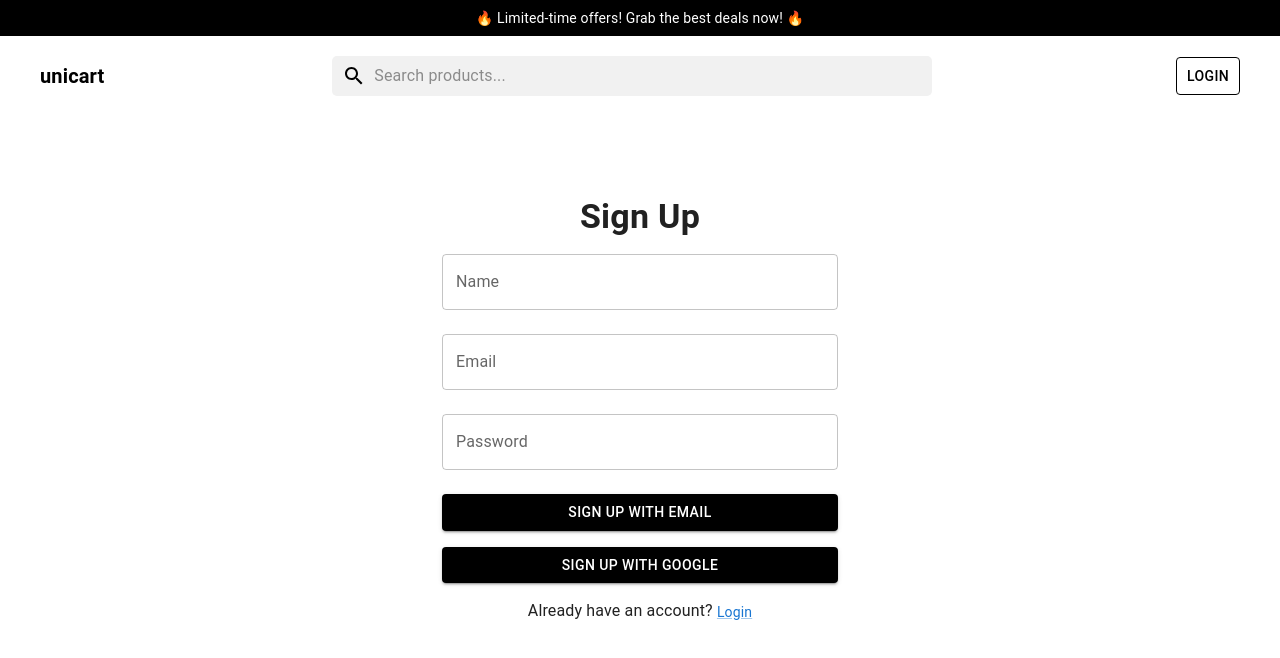
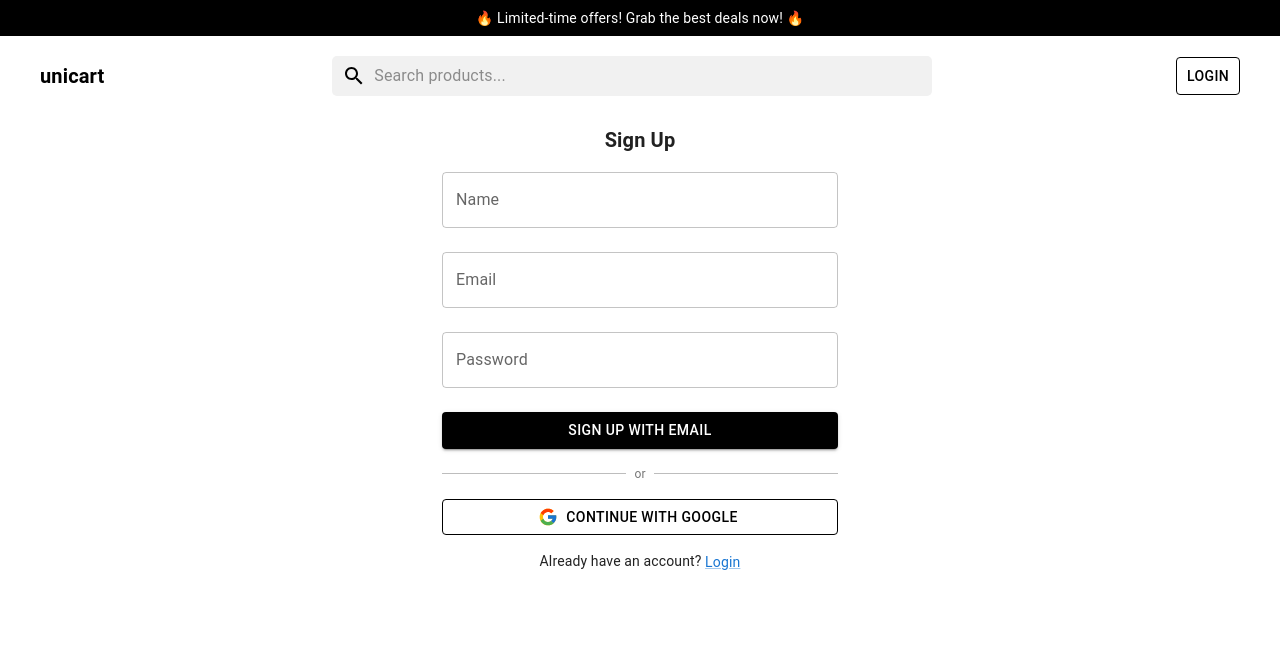
Before and after one commit to ashdejesus/unicart, a React (Vite) app: page /signup in a window 1280 px wide. Shown: the top 658 px of the page. Built offline with nearby package versions, Linux system fonts and the light colour scheme; no server answers.

Commit message:
login/signup updated

```diff
--- a/src/pages/Login.jsx
+++ b/src/pages/Login.jsx
@@ -3,6 +3,7 @@ import { TextField, Button, Container, Typography, Box, Link } from "@mui/materi
 import { signInWithEmailAndPassword, signInWithPopup, GoogleAuthProvider } from "firebase/auth";
 import { auth } from "../firebase";
 import { useNavigate } from "react-router-dom";
+import { FcGoogle } from "react-icons/fc";
 
 const Login = () => {
   const [email, setEmail] = useState("");
@@ -30,22 +31,49 @@ const Login = () => {
 
   return (
     <Container maxWidth="xs">
-      <Box sx={{ mt: 10 }}>
-        <Typography variant="h4" align="center" sx={{ fontWeight: "bold" }}>
+      <Box sx={{ mt: 1 }}>
+        {/* Smaller Login Text */}
+        <Typography variant="h6" align="center" sx={{ fontWeight: "bold", fontSize: "20px" }}>
           Login
         </Typography>
+
         <TextField fullWidth label="Email" margin="normal" onChange={(e) => setEmail(e.target.value)} />
         <TextField fullWidth label="Password" type="password" margin="normal" onChange={(e) => setPassword(e.target.value)} />
 
-        {/* Black Buttons */}
+        {/* Login Button */}
         <Button fullWidth variant="contained" sx={{ backgroundColor: "#000", color: "#fff", mt: 2 }} onClick={handleLogin}>
           Login
         </Button>
-        <Button fullWidth variant="contained" sx={{ backgroundColor: "#000", color: "#fff", mt: 2 }} onClick={handleGoogleLogin}>
-          Login with Google
+
+        {/* Divider with OR */}
+        <Box sx={{ display: "flex", alignItems: "center", mt: 2 }}>
+          <Box sx={{ flex: 1, height: "1px", bgcolor: "grey.400" }} />
+          <Typography sx={{ mx: 1, fontSize: "12px", color: "grey.600" }}>or</Typography>
+          <Box sx={{ flex: 1, height: "1px", bgcolor: "grey.400" }} />
+        </Box>
+
+                {/* Google Login Button */}
+                <Button
+          fullWidth
+          variant="outlined"
+          sx={{
+            backgroundColor: "white",
+            color: "black",
+            mt: 2,
+            borderColor: "black", // Outline color set to black
+            "&:hover": {
+              borderColor: "#E5E4E4", // Keep outline black on hover
+              backgroundColor: "#E5E4E4", // Hover background color
+            },
+          }}
+          onClick={handleGoogleLogin}
+          startIcon={<FcGoogle />}
+        >
+          Continue with Google
         </Button>
 
-        <Typography align="center" sx={{ mt: 2 }}>
+        {/* No account yet? Register */}
+        <Typography align="center" sx={{ mt: 2, fontSize: "14px" }}>
           No account yet?{" "}
           <Link component="button" variant="body2" onClick={() => navigate("/signup")}>
             Register
--- a/src/pages/Signup.jsx
+++ b/src/pages/Signup.jsx
@@ -1,9 +1,10 @@
 import React, { useState } from "react";
-import { TextField, Button, Container, Typography, Box, Link } from "@mui/material";
+import { TextField, Button, Container, Typography, Box, Link, Divider } from "@mui/material";
 import { createUserWithEmailAndPassword, signInWithPopup, GoogleAuthProvider } from "firebase/auth";
 import { auth, db } from "../firebase";
 import { setDoc, doc } from "firebase/firestore";
 import { useNavigate } from "react-router-dom";
+import { FcGoogle } from "react-icons/fc";
 
 const Signup = () => {
   const [name, setName] = useState("");
@@ -22,7 +23,7 @@ const Signup = () => {
         email,
       });
 
-      navigate("/dashboard"); // Redirect to dashboard after signup
+      navigate("/dashboard"); // Redirect after signup
     } catch (error) {
       alert(error.message);
     }
@@ -43,7 +44,7 @@ const Signup = () => {
         { merge: true }
       );
 
-      navigate("/dashboard"); // Redirect to dashboard after Google signup
+      navigate("/dashboard");
     } catch (error) {
       alert(error.message);
     }
@@ -51,24 +52,45 @@ const Signup = () => {
 
   return (
     <Container maxWidth="xs">
-      <Box sx={{ mt: 10 }}>
-        <Typography variant="h4" align="center" sx={{ fontWeight: "bold" }}>
+      <Box sx={{ mt: 1, textAlign: "center" }}>
+        <Typography variant="h6" fontWeight="bold" fontSize="20px">
           Sign Up
         </Typography>
-        <TextField fullWidth label="Name" margin="normal" onChange={(e) => setName(e.target.value)} />
-        <TextField fullWidth label="Email" margin="normal" onChange={(e) => setEmail(e.target.value)} />
-        <TextField fullWidth label="Password" type="password" margin="normal" onChange={(e) => setPassword(e.target.value)} />
 
-        {/* Black Buttons */}
+        <TextField fullWidth label="Name" margin="normal" sx={{ mt: 2 }} onChange={(e) => setName(e.target.value)} />
+        <TextField fullWidth label="Email" margin="normal" sx={{ mt: 2 }} onChange={(e) => setEmail(e.target.value)} />
+        <TextField fullWidth label="Password" type="password" margin="normal" sx={{ mt: 2 }} onChange={(e) => setPassword(e.target.value)} />
+
         <Button fullWidth variant="contained" sx={{ backgroundColor: "#000", color: "#fff", mt: 2 }} onClick={handleSignup}>
           Sign Up with Email
         </Button>
-        <Button fullWidth variant="contained" sx={{ backgroundColor: "#000", color: "#fff", mt: 2 }} onClick={handleGoogleSignup}>
-          Sign Up with Google
+
+        <Box sx={{ display: "flex", alignItems: "center", mt: 2 }}>
+          <Box sx={{ flex: 1, height: "1px", bgcolor: "grey.400" }} />
+          <Typography sx={{ mx: 1, fontSize: "12px", color: "grey.600" }}>or</Typography>
+          <Box sx={{ flex: 1, height: "1px", bgcolor: "grey.400" }} />
+        </Box>
+
+        <Button
+          fullWidth
+          variant="outlined"
+          sx={{
+            backgroundColor: "white",
+            color: "black",
+            mt: 2,
+            borderColor: "black", // Outline color set to black
+            "&:hover": {
+              borderColor: "black", // Keep outline black on hover
+              backgroundColor: "#E5E4E4", // Hover background color
+            },
+          }}
+          onClick={handleGoogleSignup}
+          startIcon={<FcGoogle />}
+        >
+          Continue with Google
         </Button>
 
-        {/* Already have an account? Login */}
-        <Typography align="center" sx={{ mt: 2 }}>
+        <Typography sx={{ mt: 2, fontSize: "14px" }}>
           Already have an account?{" "}
           <Link component="button" variant="body2" onClick={() => navigate("/login")}>
             Login
```
